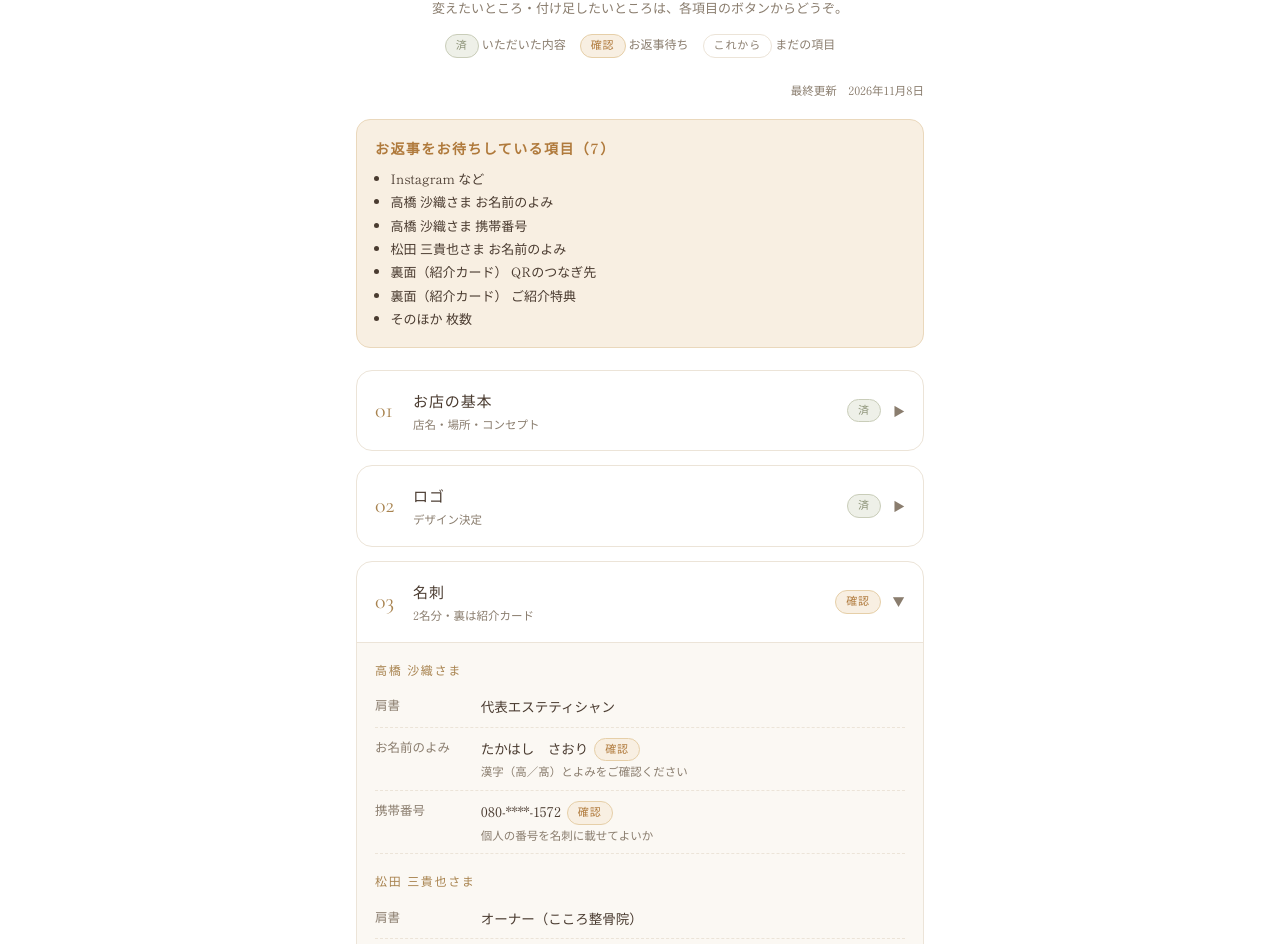
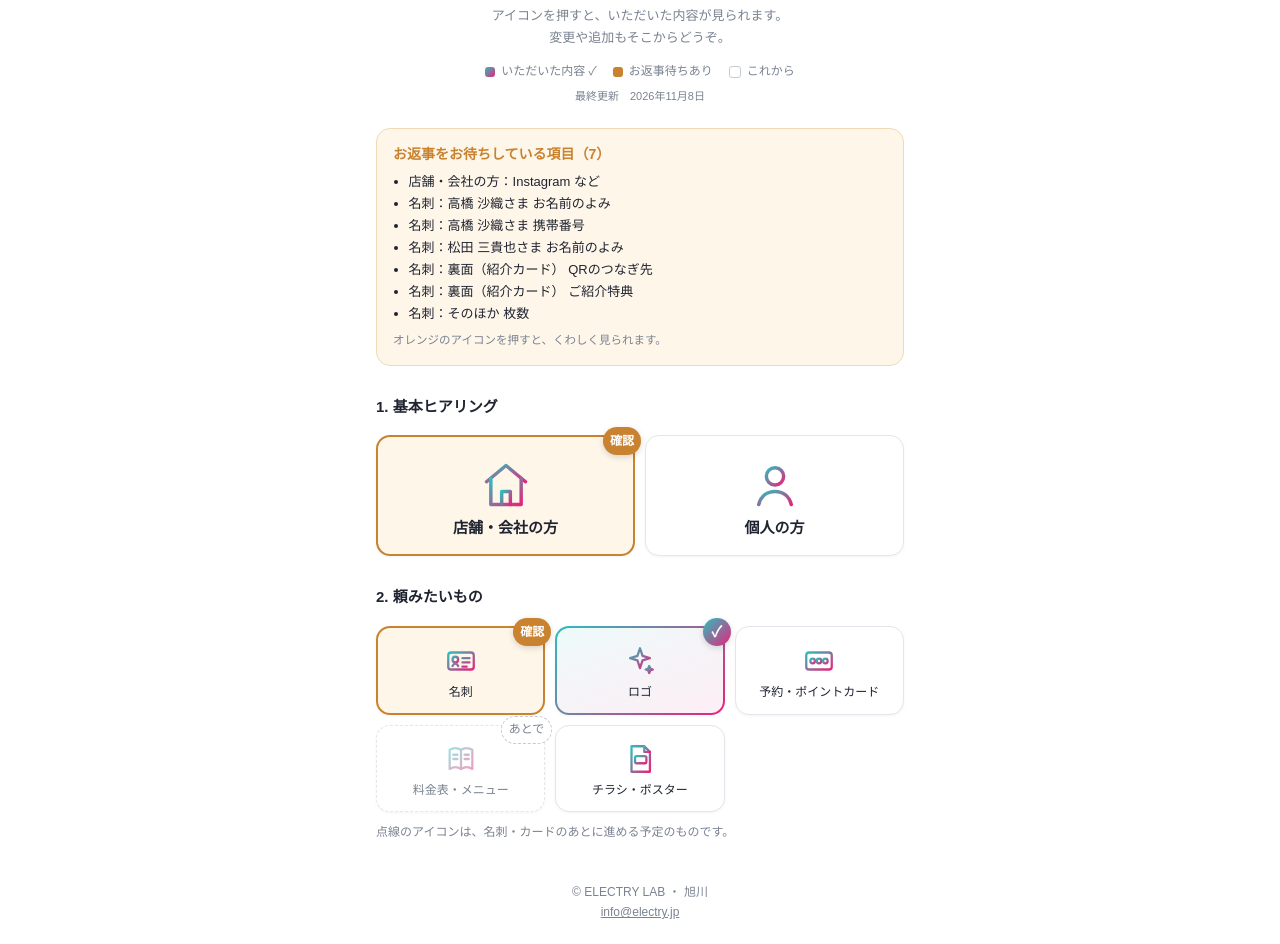
Before and after one commit to electrylab-lab/electrylab-lab.github.io, a plain HTML site: page c/lien-7k3m/index.html in a window 1280 px wide. Shown: the part 219-1163 px from the top of the page. Drawn offline with nearby package versions, Linux system fonts and the light colour scheme.

Commit message:
Lien page: white version of the icon sheet with per-item answer view
Co-Authored-By: Claude Opus 5.5 <noreply@anthropic.com>
Claude-Session: https://claude.ai/code/session_017eu63JReczFZ6yobCcqMAS

```diff
--- a/c/lien-7k3m/index.html
+++ b/c/lien-7k3m/index.html
@@ -5,143 +5,181 @@
 <meta name="viewport" content="width=device-width,initial-scale=1">
 <meta name="robots" content="noindex,nofollow">
 <title>Treatment Salon Lien 様 ヒアリングシート | ELECTRY LAB</title>
-<link rel="preconnect" href="https://fonts.googleapis.com">
-<link href="https://fonts.googleapis.com/css2?family=Cormorant+Garamond:ital,wght@0,400;1,400&family=Shippori+Mincho:wght@400;600&display=swap" rel="stylesheet">
 <style>
-:root{--bg:#FFFFFF;--soft:#FBF8F3;--line:#ECE4D8;--ink:#4A3B30;--sub:#8A7D6E;--gold:#A8834F;--sage:#8E9479;--sageb:#EEF0E8;--warn:#B07A3C;--warnb:#F8EFE2}
+:root{--bg:#ffffff;--card:#ffffff;--soft:#f7f8fa;--line:#e3e6eb;--text:#1f2430;--sub:#7a8391;--teal:#2BBFBF;--mag:#E8237A;--warn:#C9822F;--warnb:#FFF6EA}
 *{box-sizing:border-box}
-body{margin:0;background:var(--bg);color:var(--ink);font-family:"Shippori Mincho","Hiragino Mincho ProN",serif;line-height:1.8;-webkit-text-size-adjust:100%}
-.wrap{max-width:600px;margin:0 auto;padding:36px 16px 56px}
-header{text-align:center;margin-bottom:26px}
-.en{font-family:"Cormorant Garamond",serif}
-.brand{font-size:12px;letter-spacing:.32em;color:var(--sub)}
-.salon{font-family:"Cormorant Garamond",serif;font-style:italic;font-size:40px;color:var(--gold);line-height:1.1;margin:14px 0 0}
-.salon small{display:block;font-style:normal;font-size:12px;letter-spacing:.34em;color:var(--gold);margin-top:6px}
-h1{font-size:17px;font-weight:400;letter-spacing:.2em;margin:16px 0 0}
-.lead{font-size:13px;color:var(--sub);margin:10px 0 0}
-.legend{display:flex;justify-content:center;flex-wrap:wrap;gap:8px 14px;margin-top:14px;font-size:12px;color:var(--sub)}
-.chip{display:inline-block;font-size:11px;letter-spacing:.08em;padding:1px 10px;border-radius:999px;border:1px solid;white-space:nowrap;font-family:"Hiragino Sans","Noto Sans JP",sans-serif}
-.c-done{color:var(--sage);border-color:#C9CDB9;background:var(--sageb)}
-.c-ask{color:var(--warn);border-color:#E6CFA8;background:var(--warnb)}
-.c-todo{color:var(--sub);border-color:var(--line);background:#fff}
-.c-later{color:#B3A899;border-color:var(--line);border-style:dashed;background:#fff}
-.todo-box{background:var(--warnb);border:1px solid #EAD8BC;border-radius:14px;padding:16px 18px;margin:0 0 22px}
-.todo-box h2{font-size:14px;font-weight:600;color:var(--warn);margin:0 0 6px;letter-spacing:.1em}
-.todo-box ul{margin:0;padding-left:1.2em;font-size:13px}
-.sec{border:1px solid var(--line);border-radius:16px;background:#fff;margin-bottom:14px;overflow:hidden}
-.sec>summary{list-style:none;cursor:pointer;padding:16px 18px;display:flex;align-items:center;gap:12px}
-.sec>summary::-webkit-details-marker{display:none}
-.num{font-family:"Cormorant Garamond",serif;font-size:22px;color:var(--gold);width:26px;flex:none}
-.ttl{flex:1;font-size:15px;letter-spacing:.06em}
-.ttl small{display:block;font-size:11.5px;color:var(--sub);letter-spacing:0}
-.arw{color:var(--sub);transition:transform .2s;font-size:12px}
-.sec[open] .arw{transform:rotate(90deg)}
-.body{padding:0 18px 18px;border-top:1px solid var(--line);background:var(--soft)}
-.grp{font-size:12px;color:var(--gold);letter-spacing:.14em;margin:16px 0 6px}
-.row{display:flex;gap:12px;padding:8px 0;border-bottom:1px dashed var(--line);font-size:13.5px}
-.row:last-child{border-bottom:none}
-.k{width:7.5em;flex:none;color:var(--sub);font-size:12.5px}
+body{margin:0;background:var(--bg);color:var(--text);font-family:"Hiragino Sans","Noto Sans JP",sans-serif;line-height:1.7}
+.bar{height:3px;background:linear-gradient(90deg,var(--teal),var(--mag))}
+.wrap{max-width:560px;margin:0 auto;padding:28px 16px 48px}
+header{text-align:center;margin-bottom:20px}
+header img{width:64px}
+.brand{font-size:12px;letter-spacing:.3em;color:var(--sub)}
+h1{font-size:20px;margin:6px 0 0}
+h1 .nm{display:block;font-size:24px}
+.lead{font-size:13px;color:var(--sub);margin:8px 0 0}
+.legend{display:flex;justify-content:center;flex-wrap:wrap;gap:6px 16px;font-size:12px;color:var(--sub);margin:12px 0 0}
+.legend span::before{content:"";display:inline-block;width:10px;height:10px;border-radius:3px;margin-right:6px;vertical-align:middle}
+.legend .l2::before{background:linear-gradient(135deg,var(--teal),var(--mag))}
+.legend .l3::before{background:var(--warn)}
+.legend .l1::before{background:#fff;border:1px solid #c5cad2}
+.upd{font-size:11px;color:var(--sub);text-align:center;margin-top:6px}
+.wait{background:var(--warnb);border:1px solid #f1d9b5;border-radius:14px;padding:14px 16px;margin:22px 0 0}
+.wait h2{margin:0 0 4px;font-size:14px;color:var(--warn)}
+.wait ul{margin:0;padding-left:1.2em;font-size:13px}
+h2.s{font-size:15px;margin:28px 0 10px}
+h2.s small{font-weight:normal;color:var(--sub);font-size:12px}
+.grid{display:grid;grid-template-columns:repeat(3,1fr);gap:10px;padding-top:6px}
+.grid2{display:grid;grid-template-columns:1fr 1fr;gap:10px;padding-top:6px}
+.tile{position:relative;display:flex;flex-direction:column;align-items:center;justify-content:center;gap:6px;padding:16px 6px 12px;border:1px solid var(--line);border-radius:14px;background:var(--card);color:var(--text);font:inherit;font-size:12px;line-height:1.4;text-align:center;cursor:pointer;box-shadow:0 1px 3px rgba(20,30,50,.05)}
+.tile.big{padding:22px 8px 16px;font-size:15px;font-weight:bold}
+.tile .ic{width:34px;height:34px}
+.tile.big .ic{width:52px;height:52px}
+.tile.done{border:2px solid transparent;background:linear-gradient(160deg,#eefafa,#fdeef5) padding-box,linear-gradient(135deg,var(--teal),var(--mag)) border-box}
+.tile.ask{border:2px solid var(--warn);background:var(--warnb)}
+.tile.later{border-style:dashed;color:var(--sub)}
+.tile.later .ic{opacity:.45}
+.badge{position:absolute;top:-10px;right:-8px;min-width:28px;height:28px;padding:0 7px;display:none;place-items:center;font-size:12px;font-weight:bold;border-radius:999px;color:#fff;box-shadow:0 2px 6px rgba(0,0,0,.15)}
+.tile.done .badge{display:grid;background:linear-gradient(135deg,var(--teal),var(--mag));font-size:15px}
+.tile.ask .badge{display:grid;background:var(--warn)}
+.tile.later .badge{display:grid;background:#fff;color:var(--sub);border:1px dashed #c5cad2;box-shadow:none;font-weight:normal}
+.note{font-size:12px;color:var(--sub);margin-top:10px}
+dialog{border:none;border-radius:18px;background:#fff;color:var(--text);padding:0;width:min(94vw,440px);max-height:86vh;overflow:auto;overscroll-behavior:contain;box-shadow:0 10px 40px rgba(20,30,50,.25)}
+dialog::backdrop{background:rgba(20,25,35,.45)}
+.dh{position:sticky;top:0;background:#fff;padding:18px 20px 10px;border-bottom:1px solid var(--line);display:flex;align-items:center;gap:10px}
+.dh .ic{width:30px;height:30px;flex:none}
+.dh h3{margin:0;font-size:16px;flex:1}
+.dh button{background:none;border:none;font-size:22px;color:var(--sub);cursor:pointer;line-height:1}
+.db{padding:6px 20px 20px}
+.grp{font-size:12px;font-weight:bold;color:var(--teal);margin:14px 0 2px}
+.row{display:flex;gap:12px;padding:9px 0;border-bottom:1px dashed var(--line);font-size:13.5px}
+.k{width:7.2em;flex:none;color:var(--sub);font-size:12.5px}
 .v{flex:1;min-width:0;overflow-wrap:anywhere}
-.v .chip{margin-left:6px;vertical-align:1px}
-.memo{font-size:11.5px;color:var(--sub);display:block}
-.acts{display:flex;flex-wrap:wrap;gap:8px;margin-top:16px}
-.acts a{flex:1 1 160px;text-align:center;text-decoration:none;font-size:13.5px;padding:11px 10px;border-radius:999px;border:1px solid var(--gold);color:var(--gold);background:#fff;letter-spacing:.06em}
-.acts a.pri{background:var(--gold);color:#fff}
-.upd{font-size:11.5px;color:var(--sub);text-align:right;margin:-4px 0 18px}
-footer{text-align:center;color:var(--sub);font-size:12px;margin-top:40px;letter-spacing:.08em}
+.chip{display:inline-block;font-size:11px;padding:0 9px;border-radius:999px;margin-left:6px;vertical-align:1px;white-space:nowrap}
+.chip.ask{background:var(--warn);color:#fff}
+.chip.todo{border:1px solid #c5cad2;color:var(--sub)}
+.memo{display:block;font-size:11.5px;color:var(--sub)}
+.acts{display:grid;gap:8px;margin-top:16px}
+.acts a{display:block;text-align:center;text-decoration:none;padding:12px;border-radius:10px;border:1px solid var(--line);color:var(--text);font-size:14px}
+.acts a.pri{border:none;background:linear-gradient(90deg,var(--teal),var(--mag));color:#fff;font-weight:bold}
+footer{text-align:center;color:var(--sub);font-size:12px;margin-top:40px}
 footer a{color:var(--sub)}
 </style>
 </head>
 <body>
+<div class="bar"></div>
 <div class="wrap">
   <header>
+    <img src="../../img/mark.png" alt="">
     <div class="brand">ELECTRY LAB</div>
-    <div class="salon">Lien<small>TREATMENT SALON</small></div>
-    <h1>ヒアリングシート</h1>
-    <p class="lead">これまでにいただいた内容をまとめています。<br>変えたいところ・付け足したいところは、各項目のボタンからどうぞ。</p>
-    <div class="legend"><span><span class="chip c-done">済</span> いただいた内容</span><span><span class="chip c-ask">確認</span> お返事待ち</span><span><span class="chip c-todo">これから</span> まだの項目</span></div>
+    <h1><span class="nm">Treatment Salon Lien 様</span>ヒアリングシート</h1>
+    <p class="lead">アイコンを押すと、いただいた内容が見られます。<br>変更や追加もそこからどうぞ。</p>
+    <div class="legend"><span class="l2">いただいた内容 ✓</span><span class="l3">お返事待ちあり</span><span class="l1">これから</span></div>
+    <div class="upd" id="upd"></div>
   </header>
-  <div class="upd" id="upd"></div>
-  <div class="todo-box" id="todo"></div>
-  <div id="list"></div>
+
+  <div class="wait" id="wait"></div>
+
+  <h2 class="s">1. 基本ヒアリング</h2>
+  <div class="grid2" id="big"></div>
+
+  <h2 class="s">2. 頼みたいもの</h2>
+  <div class="grid" id="grid"></div>
+  <p class="note">点線のアイコンは、名刺・カードのあとに進める予定のものです。</p>
+
   <footer>© ELECTRY LAB ・ 旭川<br><a href="mailto:info@electry.jp">info@electry.jp</a></footer>
 </div>
+
+<dialog id="dlg"><div class="dh"><span id="dI"></span><h3 id="dT"></h3><button type="button" aria-label="閉じる" onclick="dlg.close()">×</button></div><div class="db" id="dB"></div></dialog>
+
+<script src="../../img/icons.js"></script>
 <script>
-// Lien 様専用ページ。内容を更新したら DATA と UPDATED を書き換える。
-// 個人の携帯番号は公開ページのため末尾4桁だけ表示する。
+// Lien 様専用。内容を更新したら UPDATED と ITEMS を書き換える。
+// 状態: done=済 / ask=お返事待ちあり / todo=これから（押すとフォームへ） / later=あとで
+// 個人の携帯番号は公開ページのため下4桁だけ表示する。
 const UPDATED='2026年11月8日';
 const NAME='Treatment Salon Lien';
-const F={basic:'https://tally.so/r/X5xyyO',logo:'https://tally.so/r/aOQoo9',meishi:'https://tally.so/r/7XR55L',shopcard:'https://tally.so/r/bZ5GGe'};
-// s: done=済 / ask=確認 / todo=これから / later=あとで
-const DATA=[
- {k:'basic',t:'お店の基本',sub:'店名・場所・コンセプト',s:'done',rows:[
-   ['店名','Treatment Salon Lien','done'],
-   ['場所','〒078-8350 北海道旭川市東光10条4丁目1-14　こころ整骨院内','done'],
-   ['サロン電話','070-2192-7394','done'],
-   ['コンセプト','お客様の心が休まり、幸せな時間を過ごせるサロン。子育て・家事・仕事でストレスを感じる方に、心と身体の両方の「癒やし」を','done'],
-   ['好きな色','アイボリー／グレージュ／モカブラウン／ゴールド','done'],
-   ['Instagram など','お持ちでしたら教えてください','ask'],
+const ITEMS=[
+ {k:'shop',t:'店舗・会社の方',ic:'shop',big:true,u:'https://tally.so/r/X5xyyO',s:'ask',rows:[
+   ['店名','Treatment Salon Lien'],
+   ['場所','〒078-8350 北海道旭川市東光10条4丁目1-14　こころ整骨院内'],
+   ['サロン電話','070-2192-7394'],
+   ['コンセプト','お客様の心が休まり、幸せな時間を過ごせるサロン。子育て・家事・仕事でストレスを感じる方に、心と身体の両方の「癒やし」を'],
+   ['好きな色','アイボリー／グレージュ／モカブラウン／ゴールド'],
+   ['Instagram など','','ask','お持ちでしたら教えてください'],
  ]},
- {k:'logo',t:'ロゴ',sub:'デザイン決定',s:'done',rows:[
-   ['デザイン','筆記体の「Lien」＋葉の先に雫','done','葉から癒やしのエッセンスがこぼれるイメージ'],
-   ['文字','Treatment Salon','done'],
-   ['色','アイボリー・ゴールド・セージ','done'],
-   ['仕上げ','印刷用に線を整えた最終データを制作中','done'],
- ]},
- {k:'meishi',t:'名刺',sub:'2名分・裏は紹介カード',s:'ask',groups:[
+ {k:'person',t:'個人の方',ic:'person',big:true,s:'none'},
+ {k:'meishi',t:'名刺',ic:'meishi',u:'https://tally.so/r/7XR55L',s:'ask',groups:[
    ['高橋 沙織さま',[
-     ['肩書','代表エステティシャン','done'],
+     ['肩書','代表エステティシャン'],
      ['お名前のよみ','たかはし　さおり','ask','漢字（高／髙）とよみをご確認ください'],
      ['携帯番号','080-****-1572','ask','個人の番号を名刺に載せてよいか'],
    ]],
    ['松田 三貴也さま',[
-     ['肩書','オーナー（こころ整骨院）','done'],
+     ['肩書','オーナー（こころ整骨院）'],
      ['お名前のよみ','まつだ　みきや','ask'],
-     ['携帯番号','080-****-3555','done'],
+     ['携帯番号','080-****-3555'],
    ]],
    ['裏面（紹介カード）',[
-     ['内容','サロンのロゴ・LINEのQR・ご紹介者のお名前欄','done'],
+     ['内容','サロンのロゴ・LINEのQR・ご紹介者のお名前欄'],
      ['QRのつなぎ先','LINE公式アカウントのURL','ask','個人のLINEではなく、お店用の公式アカウントがおすすめです'],
-     ['ご紹介特典','「紹介した方・された方の両方に特典」','ask','特典の中身（○円OFF など）を教えてください'],
+     ['ご紹介特典','紹介した方・された方の両方に特典','ask','特典の中身（○円OFF など）を教えてください'],
    ]],
    ['そのほか',[
      ['枚数','','ask','おひとり100枚でよいか'],
    ]],
  ]},
- {k:'shopcard',t:'ショップ・スタンプカード',sub:'お店の情報＋スタンプ',s:'todo',rows:[
-   ['スタンプ','12個（6個×2段）・日付を書くマス','done'],
-   ['特典','6個目＝500円OFF／12個目＝メニュー1つサービス','done'],
+ {k:'logo',t:'ロゴ',ic:'logo',u:'https://tally.so/r/aOQoo9',s:'done',rows:[
+   ['デザイン','筆記体の「Lien」＋葉の先に雫','','葉から癒やしのエッセンスがこぼれるイメージ'],
+   ['文字','Treatment Salon'],
+   ['色','アイボリー・ゴールド・セージ'],
+   ['仕上げ','印刷用に線を整えた最終データを制作中'],
+ ]},
+ {k:'shopcard',t:'予約・ポイントカード',ic:'shopcard',u:'https://tally.so/r/bZ5GGe',s:'todo',rows:[
+   ['スタンプ','12個（6個×2段）・日付を書くマス'],
+   ['特典','6個目＝500円OFF／12個目＝メニュー1つサービス'],
    ['カードの形','1枚（ペラ）か、二つ折りか','todo'],
    ['載せる情報','営業時間・定休日・ご予約方法・駐車場など','todo'],
    ['スタンプの決まり','有効期限・「サービス」になるメニューの範囲','todo'],
    ['枚数','','todo'],
  ]},
- {k:'later',t:'パンフレット・iPadメニュー',sub:'メニュー・写真がそろってから',s:'later',rows:[
-   ['進め方','名刺・カードのあとに、同じロゴと色で作ります','later'],
+ {k:'menu',t:'料金表・メニュー',ic:'menu',s:'later',rows:[
+   ['予定','パンフレット・iPadメニュー。メニュー・写真がそろってから、同じロゴと色で作ります'],
  ]},
+ {k:'flyer',t:'チラシ・ポスター',ic:'flyer',u:'https://tally.so/r/Ar755B',s:'none'},
 ];
-const LBL={done:'済',ask:'確認',todo:'これから',later:'あとで'};
-const chip=s=>`<span class="chip c-${s}">${LBL[s]}</span>`;
 const esc=t=>String(t).replace(/[&<>"]/g,c=>({'&':'&amp;','<':'&lt;','>':'&gt;','"':'&quot;'}[c]));
-const url=(k,type)=>{const p=new URLSearchParams({name:NAME,type,who:'shop'});return F[k]+'?'+p};
-const row=([k,v,s,m])=>`<div class="row"><div class="k">${esc(k)}</div><div class="v">${esc(v)}${s!=='done'?chip(s):''}${m?`<span class="memo">${esc(m)}</span>`:''}</div></div>`;
+const url=(f,type)=>f.u+'?'+new URLSearchParams({name:NAME,type,who:'shop'});
+const CH={ask:'<span class="chip ask">確認</span>',todo:'<span class="chip todo">これから</span>'};
+const row=([k,v,s,m])=>`<div class="row"><div class="k">${esc(k)}</div><div class="v">${esc(v)}${CH[s]||''}${m?`<span class="memo">${esc(m)}</span>`:''}</div></div>`;
 document.getElementById('upd').textContent='最終更新　'+UPDATED;
-// お返事待ちの一覧
-const asks=[];DATA.forEach(d=>{(d.rows||[]).concat(...(d.groups||[]).map(g=>g[1].map(r=>[g[0]+' '+r[0]].concat(r.slice(1))))).forEach(r=>{if(r[2]==='ask')asks.push(r[0])})});
-const tb=document.getElementById('todo');
-tb.innerHTML=asks.length?`<h2>お返事をお待ちしている項目（${asks.length}）</h2><ul>${asks.map(a=>`<li>${esc(a)}</li>`).join('')}</ul>`:'';
-if(!asks.length)tb.remove();
-document.getElementById('list').innerHTML=DATA.map((d,i)=>{
-  let body=d.rows?d.rows.map(row).join(''):'';
-  if(d.groups)body=d.groups.map(([g,rs])=>`<div class="grp">${esc(g)}</div>`+rs.map(row).join('')).join('');
-  let acts='';
-  if(F[d.k]){
-    acts= d.s==='todo'
-      ? `<a class="pri" href="${url(d.k,'new')}" target="_blank" rel="noopener">質問に答える</a>`
-      : `<a href="${url(d.k,'change')}" target="_blank" rel="noopener">修正・変更を伝える</a><a href="${url(d.k,'more')}" target="_blank" rel="noopener">追加でお願いする</a>`;
-  }
-  return `<details class="sec"${d.s!=='later'&&d.s!=='done'?' open':''}><summary><span class="num">0${i+1}</span><span class="ttl">${esc(d.t)}<small>${esc(d.sub)}</small></span>${chip(d.s)}<span class="arw">▶</span></summary><div class="body">${body}${acts?`<div class="acts">${acts}</div>`:''}</div></details>`;
-}).join('');
+
+const waits=[];ITEMS.forEach(f=>{(f.rows||[]).forEach(r=>{if(r[2]==='ask')waits.push(f.t+'：'+r[0])});(f.groups||[]).forEach(([g,rs])=>rs.forEach(r=>{if(r[2]==='ask')waits.push(f.t+'：'+g+' '+r[0])}))});
+const w=document.getElementById('wait');
+if(waits.length)w.innerHTML=`<h2>お返事をお待ちしている項目（${waits.length}）</h2><ul>${waits.map(x=>`<li>${esc(x)}</li>`).join('')}</ul><p class="memo" style="margin:6px 0 0">オレンジのアイコンを押すと、くわしく見られます。</p>`;else w.remove();
+
+const dlg=document.getElementById('dlg');
+function open_(f){
+  document.getElementById('dI').replaceChildren(ElectryIcon(f.ic));
+  document.getElementById('dT').textContent=f.t;
+  let b=f.rows?f.rows.map(row).join(''):'';
+  if(f.groups)b=f.groups.map(([g,rs])=>`<div class="grp">${esc(g)}</div>`+rs.map(row).join('')).join('');
+  let a='';
+  if(f.u){a= f.s==='todo'
+    ? `<a class="pri" href="${url(f,'new')}" target="_blank" rel="noopener">残りの質問に答える</a>`
+    : `<a class="pri" href="${url(f,'change')}" target="_blank" rel="noopener">修正・変更を伝える</a><a href="${url(f,'more')}" target="_blank" rel="noopener">追加でお願いする</a>`;}
+  document.getElementById('dB').innerHTML=b+(a?`<div class="acts">${a}</div>`:'');
+  dlg.showModal();dlg.scrollTop=0;
+}
+const BADGE={done:'✓',ask:'確認',todo:'',later:'あとで'};
+ITEMS.forEach(f=>{
+  const b=document.createElement('button');b.type='button';
+  b.className='tile'+(f.big?' big':'')+(f.s!=='none'&&f.s!=='todo'?' '+f.s:'');
+  const lab=document.createElement('span');lab.textContent=f.t;
+  const bd=document.createElement('span');bd.className='badge';bd.textContent=BADGE[f.s]||'';
+  b.append(ElectryIcon(f.ic),lab,bd);
+  b.onclick=()=>{ if(f.rows||f.groups) open_(f); else if(f.u) window.open(url(f,'new'),'_blank','noopener'); };
+  (f.big?document.getElementById('big'):document.getElementById('grid')).append(b);
+});
 </script>
 </body>
 </html>
```
Also changed, not shown: 1 other file.
